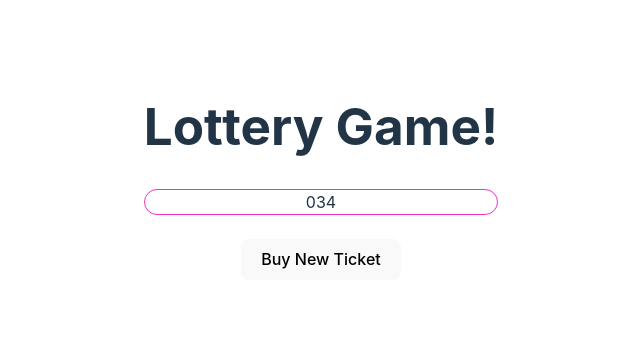
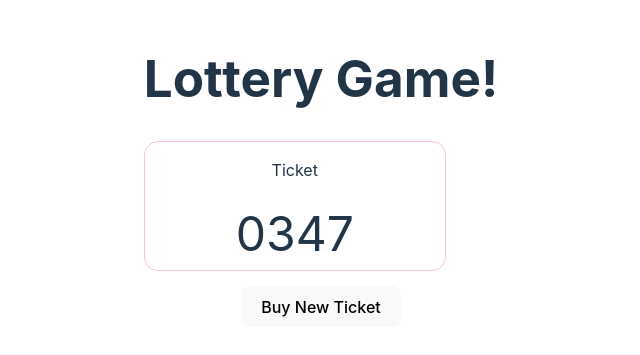
Before and after one commit to ADYAJHA7481/React, a React (Vite) app in the folder React-State/: page / in a window 1280 px wide. Shown: the part 219-574 px from the top of the page, without its empty margins (319-959 px from the left). Built offline with nearby package versions, Linux system fonts and the light colour scheme.

Commit message:
Lottery Game using lifting the state variables...use proper react component

```diff
--- a/React-State/src/App.jsx
+++ b/React-State/src/App.jsx
@@ -4,7 +4,7 @@
 function App() {
 return(
   <>
-    <Lottery/>
+    <Lottery n={4} winningSum={13}/>
   </>
 );
 
--- a/React-State/src/Lottery.jsx
+++ b/React-State/src/Lottery.jsx
@@ -1,24 +1,20 @@
 import { useState } from "react";
-import "./Lottery.css";
 import {genRandomNum, sum} from "./helper";
+import Ticket from "./Ticket";
 
-export default function Lottery () {
-    let [ticket, setTicket] = useState(genRandomNum(3));
-    let isWinning = sum(ticket) === 15;
+export default function Lottery ({n=3, winningSum = 15}) {
+    let [ticket, setTicket] = useState(genRandomNum(n));
+    let isWinning = sum(ticket) === winningSum;
 
     let buyTicket = () => {
-        setTicket(genRandomNum(3));
+        setTicket(genRandomNum(n));
     }
 
 
     return (
     <div>
         <h1>Lottery Game!</h1>
-        <div className="ticket">
-            <span>{ticket[0]}</span>
-            <span>{ticket[1]}</span>
-            <span>{ticket[2]}</span>
-        </div><br />
+        <Ticket ticket={ticket}/>
         <button onClick={buyTicket}>Buy New Ticket</button>
         <h3>{isWinning && "Congratulations, you won!"}</h3>
     </div>
--- /dev/null
+++ b/React-State/src/Ticket.jsx
@@ -0,0 +1,16 @@
+import TicketNum from "./TicketNum";
+import "./Ticket.css"
+
+export default function Ticket ({ticket}) {
+    return(
+        <div className="Ticket">
+            <p>Ticket</p>
+            {
+                ticket.map((num, idx) => (
+                    <TicketNum num={num} key={idx}/>
+                ))
+            }
+
+        </div>
+    );
+}
--- /dev/null
+++ b/React-State/src/TicketNum.css
@@ -0,0 +1,3 @@
+.TicketNum {
+    font-size: 3rem;
+}
--- /dev/null
+++ b/React-State/src/TicketNum.jsx
@@ -0,0 +1,4 @@
+import "./TicketNum.css"
+export default function TicketNum ({num}) {
+    return (<span className="TicketNum">{num}</span>)
+}
--- /dev/null
+++ b/React-State/src/ticket.css
@@ -0,0 +1,6 @@
+.Ticket {
+   border: 1px solid pink;
+   border-radius: 14px;
+   width: 300px;
+   margin-bottom: 15px;
+}
```
